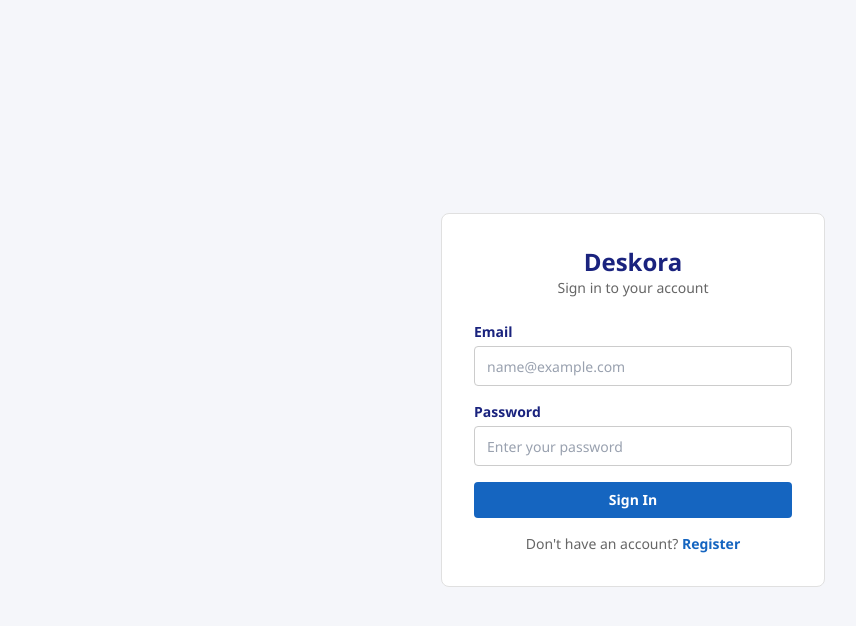
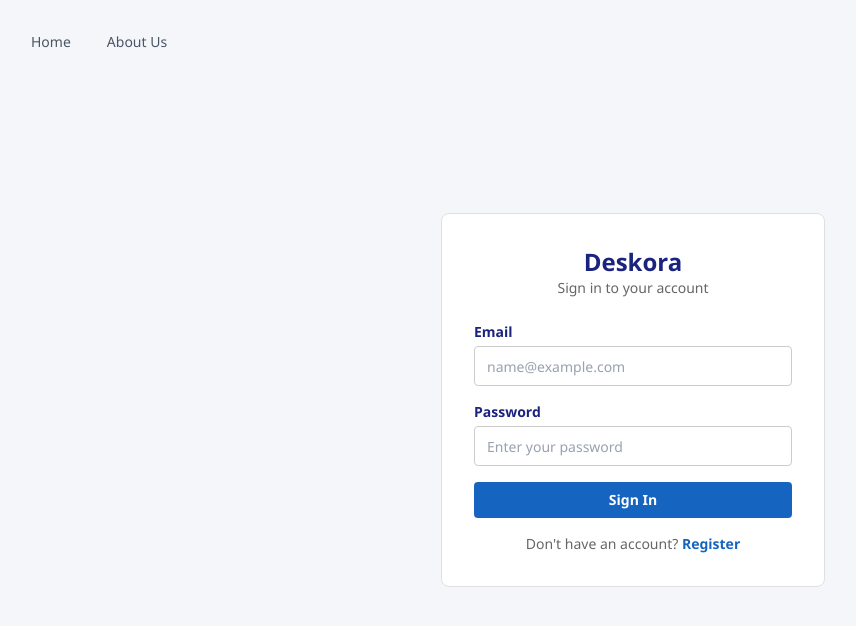
Before and after one commit to Mohammed-Shamaa/coworkspace, a Next.js app in the folder frontend/: page /auth/login in a window 1280 px wide. Shown: the top 626 px of the page, without its empty margins (7-863 px from the left). Built offline with nearby package versions, Linux system fonts and the light colour scheme; no server answers.

Commit message:
Add top-left navigation buttons (Home + About Us) to Login page
Absolute-positioned nav pills with hover: scale, blue tint, smooth transition.
No layout shifts, no form interference, login page only.

```diff
--- a/frontend/src/app/auth/login/page.tsx
+++ b/frontend/src/app/auth/login/page.tsx
@@ -48,7 +48,21 @@ function LoginForm() {
   }
 
   return (
-    <div className="min-h-screen flex items-center justify-center bg-[var(--page-bg)]">
+    <div className="relative min-h-screen flex items-center justify-center bg-[var(--page-bg)]">
+      <nav className="absolute left-6 top-6 flex items-center gap-2">
+        <Link
+          href="/"
+          className="rounded-lg px-3.5 py-2 text-sm font-medium text-gray-600 transition-all duration-200 hover:scale-[1.02] hover:bg-blue-50 hover:text-[#1565C0] dark:text-gray-400 dark:hover:bg-blue-950 dark:hover:text-blue-400"
+        >
+          Home
+        </Link>
+        <Link
+          href="/about"
+          className="rounded-lg px-3.5 py-2 text-sm font-medium text-gray-600 transition-all duration-200 hover:scale-[1.02] hover:bg-blue-50 hover:text-[#1565C0] dark:text-gray-400 dark:hover:bg-blue-950 dark:hover:text-blue-400"
+        >
+          About Us
+        </Link>
+      </nav>
       <div className="bg-[var(--card-bg)] rounded-lg border border-[var(--card-border)] p-8 w-96">
         <div className="text-center mb-6">
           <h1 className="text-2xl font-bold text-[var(--text-primary)]">{t('auth.loginTitle')}</h1>
```
